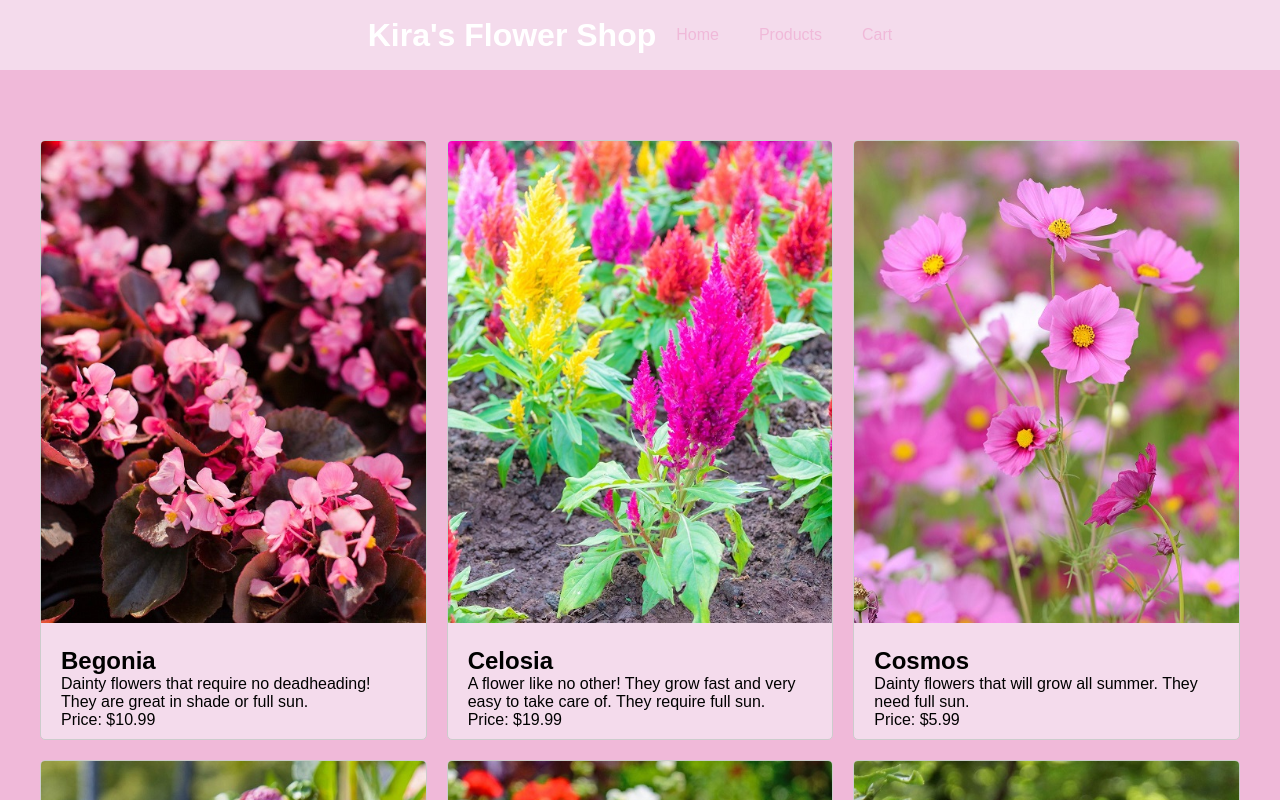
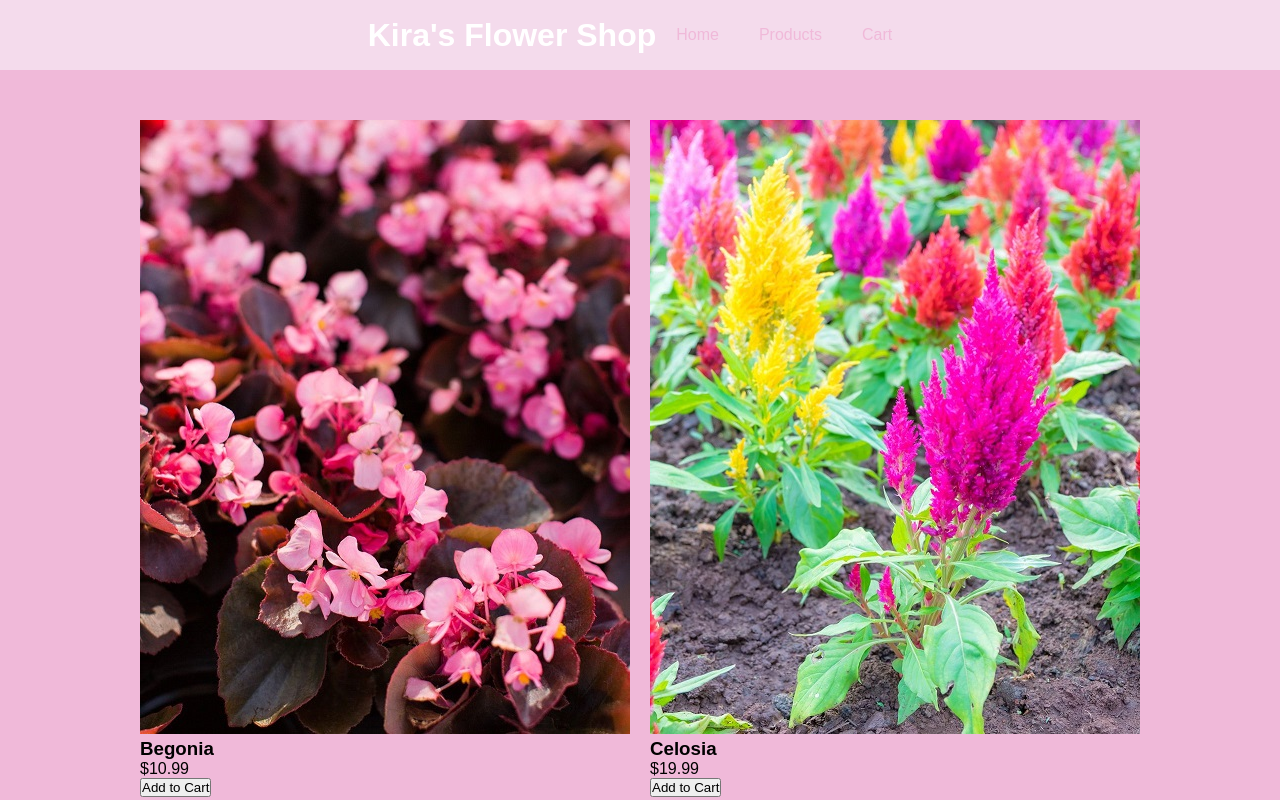
Before and after one commit to kiraashley24/inf655_midterm, a React (Create React App) app: page /products in a window 1280 px wide. Shown: the top 800 px of the page. Built offline with nearby package versions, Linux system fonts and the light colour scheme.

Commit message:
added context into cart. also added addtocart into products

```diff
--- a/src/components/Products.js
+++ b/src/components/Products.js
@@ -1,16 +1,17 @@
 import React from 'react';
-import ProductDetail from '../pages/ProductDetail';
+import Product from './Product';
 
-const Products = ({ products }) => {
+const Products = ({ products, onAddToCart }) => {
   return (
     <div className="products">
       {products.map((product) => (
-        <ProductDetail
+        <Product
           key={product.id}
+          id={product.id}
           name={product.name}
           image={product.image}
-          description={product.description}
           price={product.price}
+          onAddToCart={onAddToCart}
         />
       ))}
     </div>
--- a/src/pages/Cart.js
+++ b/src/pages/Cart.js
@@ -3,8 +3,12 @@ import { Link } from 'react-router-dom';
 import ItemDescript from '../components/ItemDescript';
 import { RiHeartAddLine } from "react-icons/ri";
 import { VscRemove } from "react-icons/vsc";
+import { CartContext } from '../components/context/CartContext';
+import { useContext } from 'react';
 
-const Cart = ({ cart, removeFromCart }) => {
+
+const Cart = ({ removeFromCart }) => {
+  const { cart: contextCart } = useContext(CartContext);
   const [items, setItems] = useState([]);
   const [quantities, setQuantities] = useState({}); // Store quantities for each item
 
@@ -13,7 +17,7 @@ const Cart = ({ cart, removeFromCart }) => {
     if (product && quantities[productId] > 0) {
       const updatedCart = [...items, { ...product, quantity: quantities[productId] }];
       setItems(updatedCart);
-      setQuantities({ ...quantities, [productId]: 1 }); // Reset quantity to 1 after adding to cart
+      setQuantities({ ...quantities, [productId]: 0 }); // Reset quantity to 0 after adding to cart
     } else {
       alert('You must add at least one item.');
     }
```
